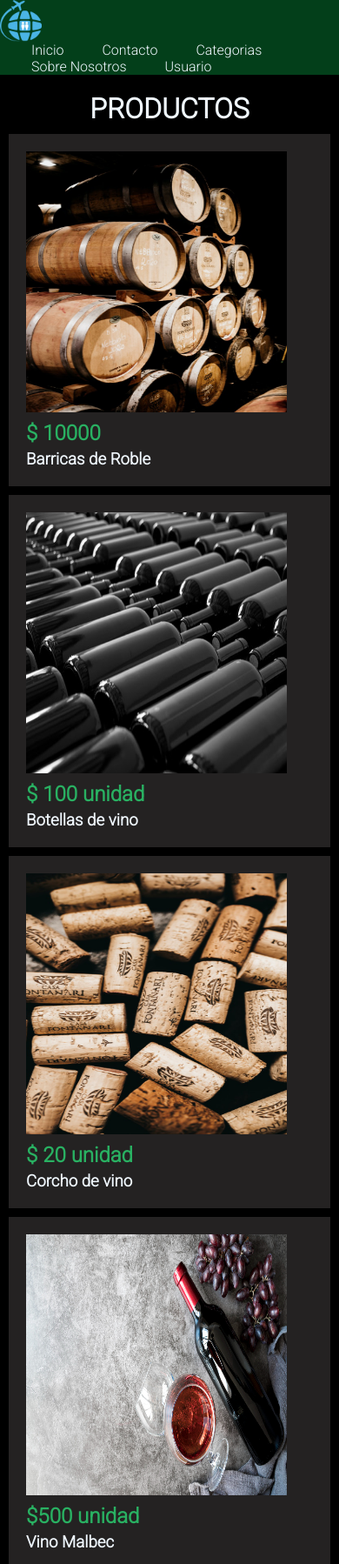
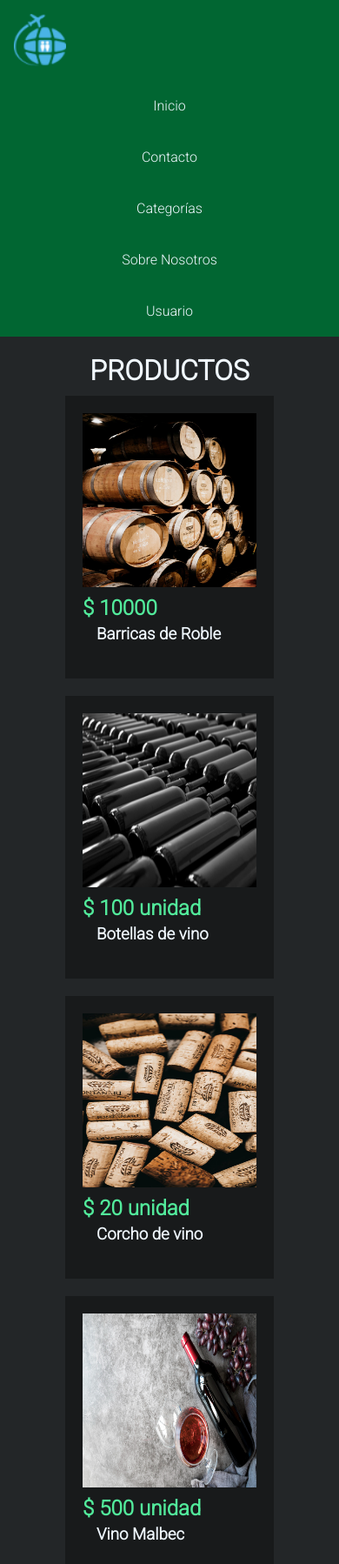
Before and after one commit to castrodrigo7/virmex, a plain HTML site: page index.html in a window 390 px wide. Shown: the top 1798 px of the page at 87% size. Drawn offline with Linux system fonts and the light colour scheme.

Commit message:
grid y flex

```diff
--- a/css/styles.css
+++ b/css/styles.css
@@ -4,7 +4,7 @@
 }
 
 body {
-    background-color: black;
+    background-color: rgb(35,38,40);
     color: aliceblue;
     font-family: 'Roboto', sans-serif
 }
@@ -12,15 +12,28 @@ body {
 /* HEADER */
 
 header {
-    background-color: rgb(3, 63, 26);
+    background-color: rgb(1,102,50);
+}
+
+.header__nav {
+    display: flex;
+    flex-wrap: wrap;
+
 }
 
 .header__logo {
-    display: inline;
+    width: 60px;
+    height: 60px;
+    padding: 16px 0 16px 16px;
+}
+
+.header__lista {
+    display: flex;
+    list-style: none;
+    padding: 0 16px;
 }
 
 .header__item {
-    display: inline;
     padding: 20px;
 }
 
@@ -29,28 +42,31 @@ header {
     text-decoration: none;
 }
 
-ul {
-    list-style: none;
-    padding: 0 16px;
-}
+/* MAIN */
 
-/* MAIN */
 main {
-    padding-top: 20px;
+    padding: 20px 0 20px 0;
 }
 
 li {
     padding: 10px 10px;
 }
 
+.main__productos {
+    display: flex;
+    justify-content: center;
+    flex-wrap: wrap;
+    flex-direction: row;
+}
+
 .productos__price {
-    color: rgb(41, 177, 98);
+    color: rgb(82,234,155);
     padding: 0 0 5px 0;
 }
 
 .productos__img {
-    width: 300px;
-    height: 300px;
+    width: 200px;
+    height: 200px;
     padding: 0 0 10px 0;
 }
 
@@ -63,12 +79,75 @@ h2 {
     padding: 0 0 10px 16px;
 }
 
+h3 {
+    padding: 0 0 20px 16px;
+}
+
 article {
-    background-color: rgb(36, 34, 34);
+    background-color: rgb(24,26,27);
     margin: 10px;
     padding: 20px; ;
 }
 
+.contacto__grip {
+    display: grid;
+    grid-template-areas: "mss info"
+                         "ubi info";
+}
+
+.info {
+    grid-area: info;
+    padding: 60px;
+}
+
+.mss {
+    grid-area: msss;
+}
+
+.ubi {
+    grid-area: ubi;
+
+}
+
+
+/* FOOTER */
+
+footer {
+    background-color: rgb(24,26,27)
+}
+
 p {
-    padding: 0 0 16px 16px;
+    padding: 16px 0 16px 16px;
 }
+
+/* MEDIA DE CELULAR */
+@media (min-width: 320px) and (max-width: 575px) {
+
+    header {
+        width: auto;
+        height: auto;
+    }
+
+    .header__nav {
+        flex-direction: column;
+
+    }
+    .header__lista {
+        flex-direction: column;
+        flex-grow: 0;
+        align-items: center;
+    }
+
+    .contacto__grip {
+        display: inline;
+    }
+}
+
+/* MEDIA QUERIE DE TABLET */
+@media (min-width: 576px) and (max-width: 992px) {
+
+    header {
+        width: auto;
+        height: auto;
+    }
+}
--- a/index.html
+++ b/index.html
@@ -15,12 +15,12 @@
 </head>
 <body>
     <header><!-- ENCABEZADO -->
-        <nav>
+        <nav class="header__nav">
             <img class="header__logo" src="resources/favicon.ico">
-            <ul>
+            <ul class="header__lista">
                 <li class="header__item"><a href="#">Inicio</a></li>
                 <li class="header__item"><a href="pages/contacto.html">Contacto</a></li>
-                <li class="header__item"><a href="pages/categorias.html">Categorias</a></li>
+                <li class="header__item"><a href="pages/categorias.html">Categorías</a></li>
                 <li class="header__item"><a href="pages/sobre-nosotros.html">Sobre Nosotros</a></li>
                 <li class="header__item"><a href="pages/usuario.html">Usuario</a></li>
             </ul>
@@ -28,27 +28,27 @@
     </header>
     <main>
         <h1>PRODUCTOS</h1>
-        <section><!-- Primera Seccion -->
-            <article>
+        <section class="main__productos"><!-- Primera Seccion -->
+            <article class="article__productos">
                 <img class="productos__img" src="resources/barricas.jpg" alt="barricas">
                 <h2 class="productos__price">$ 10000</h2>
                 <h3>Barricas de Roble</h3></article>
-            <article>
+            <article class="article__productos">
                 <img class="productos__img" src="resources/botellas.jpg" alt="botellas">
                 <h2 class="productos__price">$ 100 unidad</h2>
                 <h3>Botellas de vino</h3></article>
-            <article>
+            <article class="article__productos">
                 <img class="productos__img" src="resources/corcho.jpg" alt="corcho">
                 <h2 class="productos__price">$ 20 unidad</h2>
                 <h3>Corcho de vino</h3></article>
-            <article>
+            <article class="article__productos">
                 <img class="productos__img" src="resources/vino.jpg" alt="vino">
-                <h2 class="productos__price">$500 unidad</h2>
+                <h2 class="productos__price">$ 500 unidad</h2>
                 <h3>Vino Malbec</h3></article>
         </section>
     </main>
     <footer><!-- Pie de pagina -->
-        <P>TODOS LOS DERECHOS RESERVADOS</P>
+        <P>Copyright © 2022 Virmex. TODOS LOS DERECHOS RESERVADOS.</P>
     </footer>
 </body>
 </html>
```
Also changed, not shown: pages/contacto.html (+29 -16 lines).
